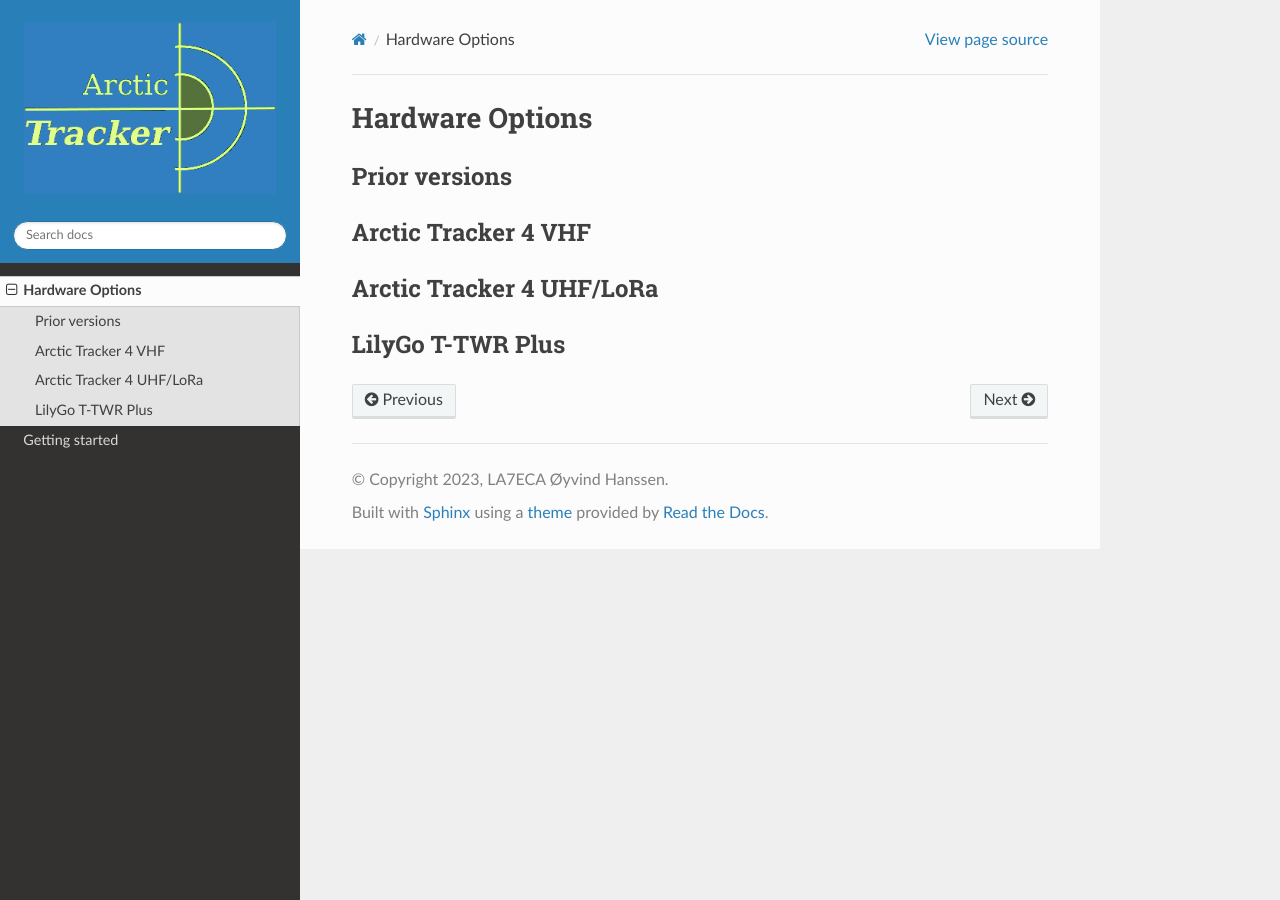
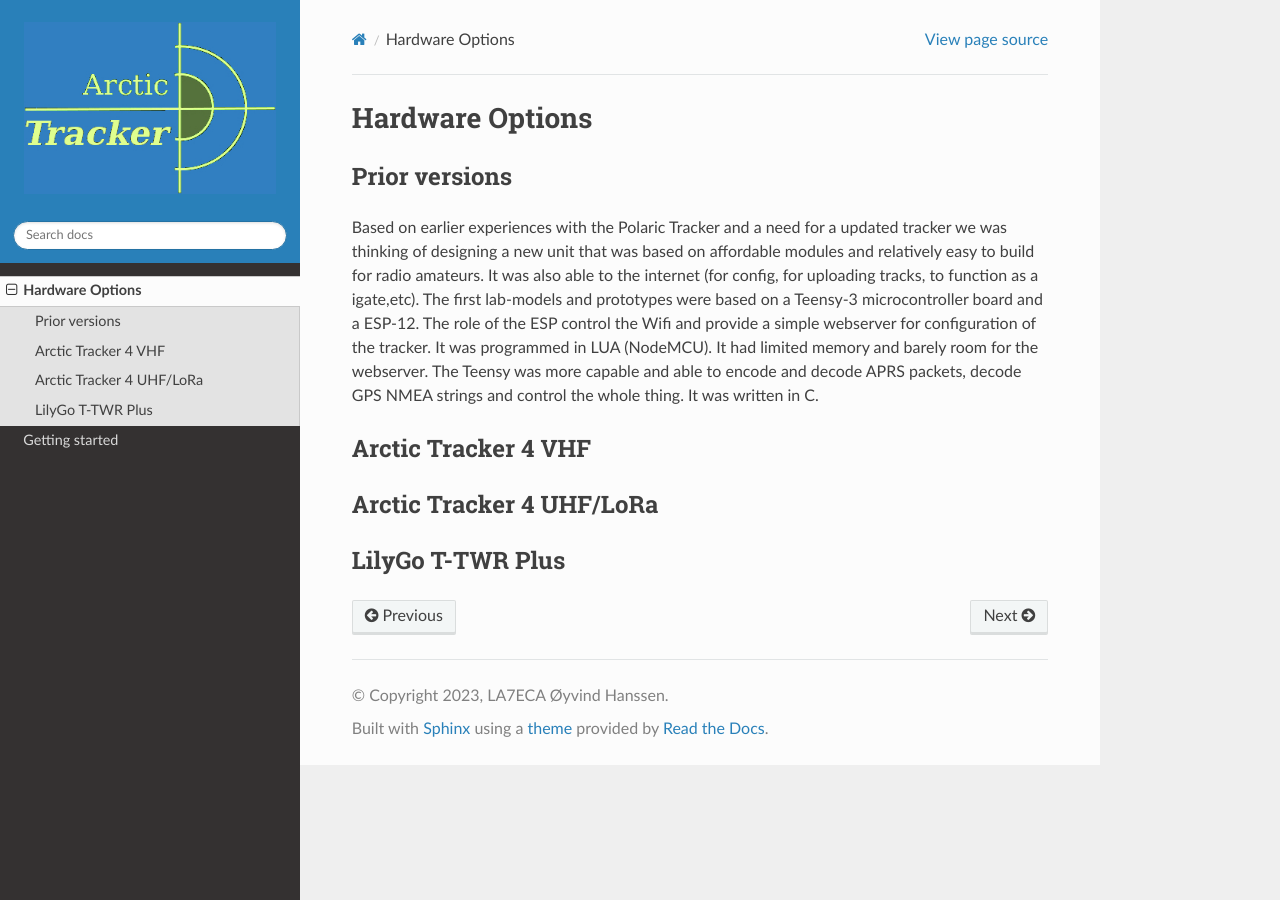
Before and after one commit to Hamlabs/ArcticTracker-docs, a Sphinx documentation site: the page built from docs/hardware.rst, in a window 1280 px wide. Built offline with Sphinx 7.4.7 and the Read the Docs theme 3.1.0, drawn with Linux system fonts in a browser that asks for light colours; pages that are not in the unit, such as notebooks, are missing from menus.

Commit message:
Update hardware.rst

```diff
--- a/docs/hardware.rst
+++ b/docs/hardware.rst
@@ -5,6 +5,7 @@
 
 Prior versions
 --------------
+Based on earlier experiences with the Polaric Tracker and a need for a updated tracker we was thinking of designing a new unit that was based on affordable modules and relatively easy to build for radio amateurs. It was also able to the internet (for config, for uploading tracks, to function as a igate,etc). The first lab-models and prototypes were based on a Teensy-3 microcontroller board and a ESP-12. The role of the ESP control the Wifi and provide a simple webserver for configuration of the tracker. It was programmed in LUA (NodeMCU). It had limited memory and barely room for the webserver. The Teensy was more capable and able to encode and decode APRS packets, decode GPS NMEA strings and control the whole thing. It was written in C.
 
 Arctic Tracker 4 VHF
 --------------------
```
